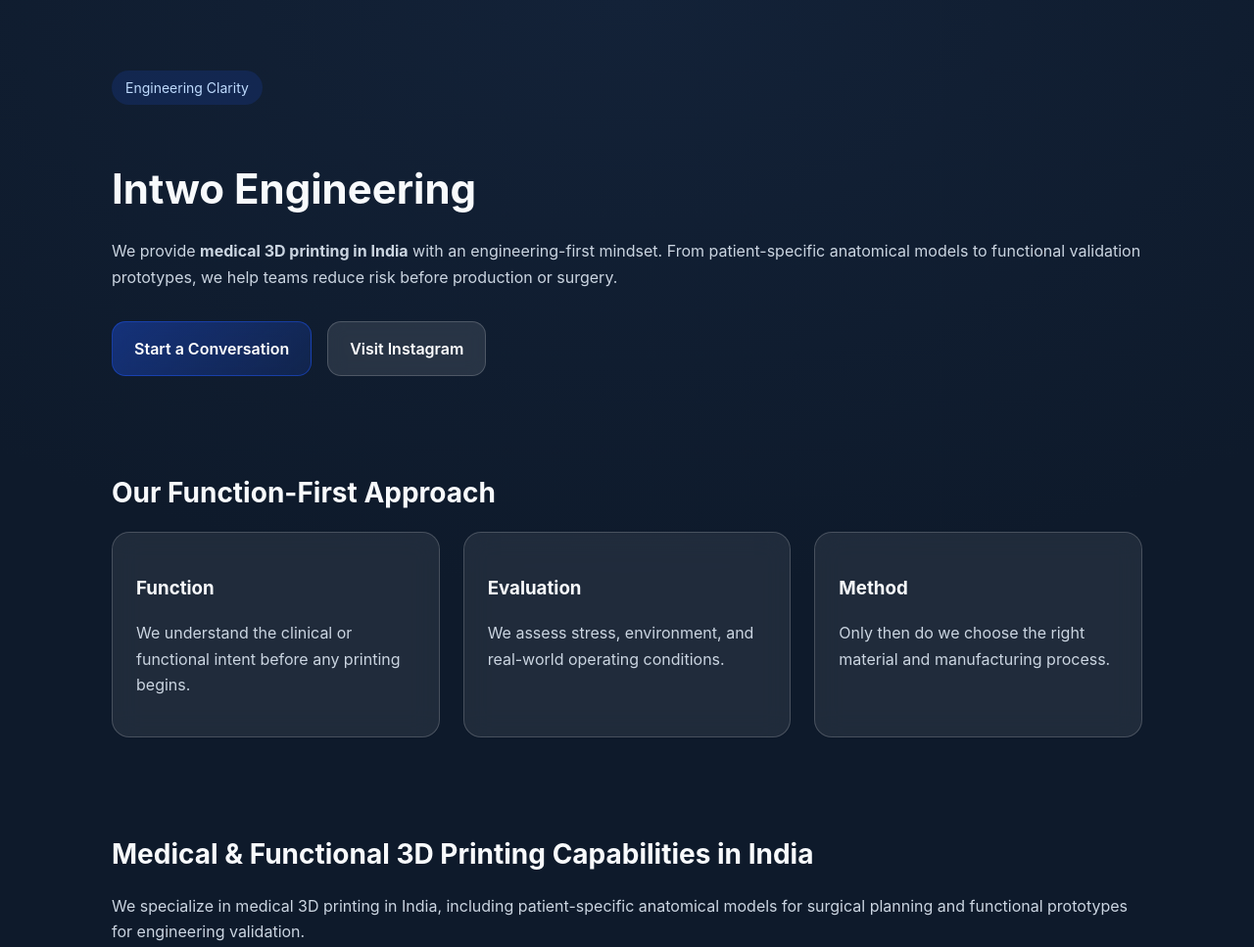
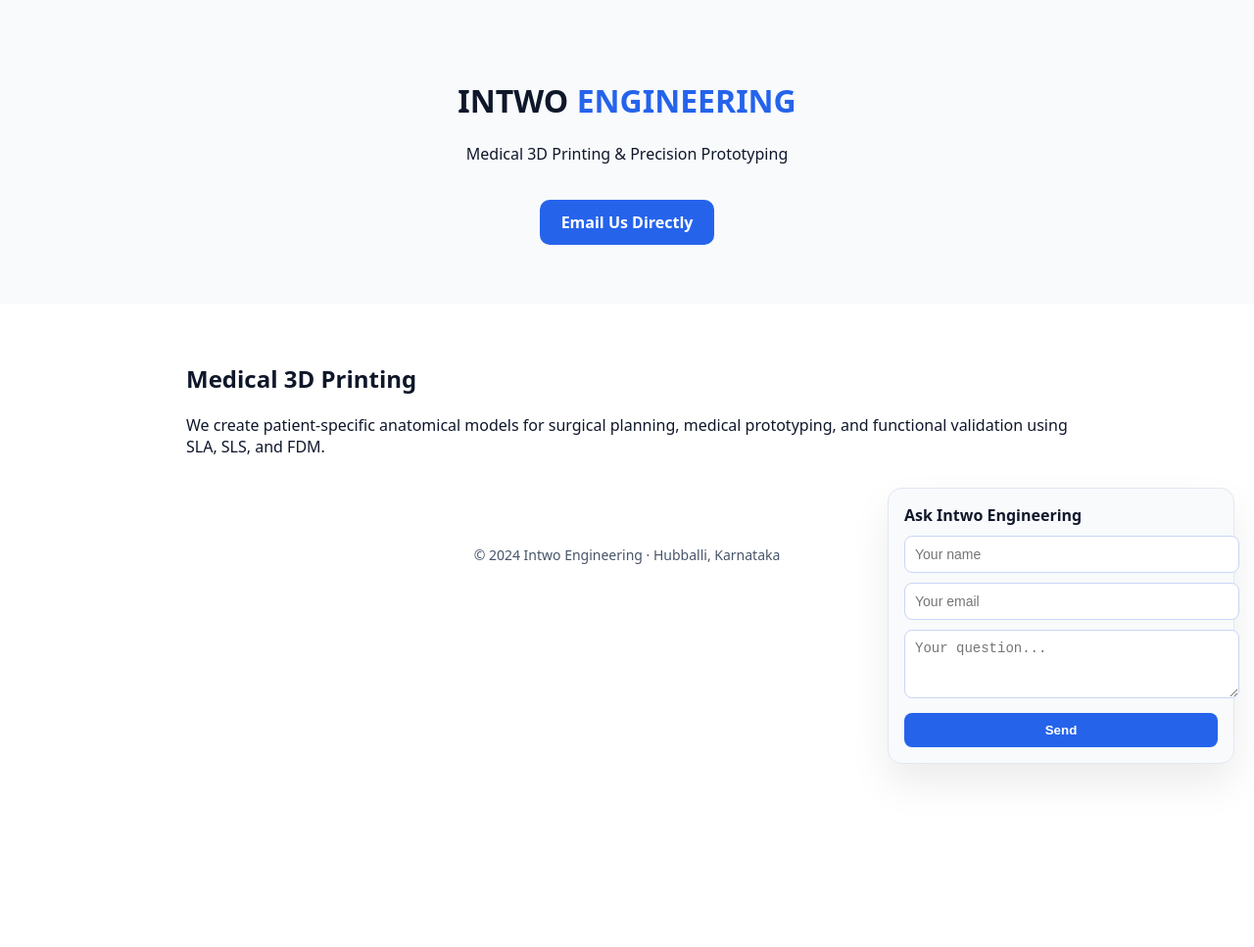
Before and after one commit to Aksahygd/intwo-engineeringg, a plain HTML site: page index.html in a window 1280 px wide. Shown: the top 967 px of the page at 98% size. After the commit the page ends 800 px from the top, so only its background shows below. Drawn offline with nearby package versions, Linux system fonts and the light colour scheme.

Commit message:
Refactor index.html for security and layout improvements
Updated the title and added security and EmailJS integration. Removed SEO and Open Graph metadata, and adjusted styles for a cleaner layout.

```diff
--- a/index.html
+++ b/index.html
@@ -2,282 +2,158 @@
 <html lang="en">
 <head>
   <meta charset="UTF-8" />
+  <title>Intwo Engineering</title>
   <meta name="viewport" content="width=device-width, initial-scale=1.0" />
 
-  <title>Intwo Engineering | Medical 3D Printing India</title>
+  <!-- Basic security -->
+  <meta http-equiv="Content-Security-Policy"
+        content="default-src 'self' https://cdn.jsdelivr.net https://api.emailjs.com;
+                 script-src 'self' https://cdn.jsdelivr.net https://api.emailjs.com;
+                 style-src 'self' 'unsafe-inline';
+                 connect-src https://api.emailjs.com;">
 
-  <!-- SEO -->
-  <meta name="description" content="Intwo Engineering provides medical 3D printing in India, specializing in patient-specific anatomical models, surgical planning, SLA, SLS, and FDM prototyping with an engineering-first approach." />
-  <meta name="keywords" content="medical 3D printing India, anatomical models India, surgical planning 3D printing, SLA SLS FDM India, patient specific medical models" />
-  <meta name="robots" content="index, follow" />
-  <link rel="canonical" href="https://www.intwoengineering.in" />
-
-  <!-- Open Graph -->
-  <meta property="og:title" content="Intwo Engineering — Medical 3D Printing in India" />
-  <meta property="og:description" content="Engineering-first medical and functional 3D printing partner for hospitals, startups and product teams in India." />
-  <meta property="og:type" content="website" />
+  <!-- EmailJS -->
+  <script src="https://cdn.jsdelivr.net/npm/emailjs-com@3/dist/email.min.js"></script>
 
   <style>
-    :root {
-      --bg: #0e1a2b;
-      --card: rgba(255,255,255,0.08);
-      --border: rgba(255,255,255,0.18);
-      --text: #f8fafc;
-      --muted: #cbd5e1;
-      --accent: #1d4ed8;
+    body {
+      font-family: system-ui, -apple-system, BlinkMacSystemFont, sans-serif;
+      margin: 0;
+      background: #ffffff;
+      color: #0f172a;
     }
 
-    * {
-      box-sizing: border-box;
+    header {
+      padding: 60px 20px;
+      text-align: center;
+      background: #f8fafc;
     }
 
-    body {
-      margin: 0;
-      font-family: Inter, system-ui, -apple-system, sans-serif;
-      background: radial-gradient(1000px 600px at top, #132238, var(--bg));
-      color: var(--text);
-      line-height: 1.65;
+    h1 span {
+      color: #2563eb;
     }
 
-    .container {
-      max-width: 1100px;
-      margin: auto;
-      padding: 72px 24px;
-    }
-
-    h1 {
-      font-size: 42px;
-      margin-bottom: 12px;
-    }
-
-    h2 {
-      font-size: 28px;
-      margin-bottom: 16px;
-    }
-
-    h3 {
-      margin-bottom: 8px;
-    }
-
-    p {
-      color: var(--muted);
+    .btn {
+      display: inline-block;
+      margin-top: 20px;
+      padding: 12px 22px;
+      background: #2563eb;
+      color: #fff;
+      text-decoration: none;
+      border-radius: 10px;
+      font-weight: 600;
     }
 
     .section {
-      margin-top: 96px;
+      max-width: 900px;
+      margin: 60px auto;
+      padding: 0 20px;
     }
 
-    .badge {
-      display: inline-block;
-      padding: 6px 14px;
-      border-radius: 999px;
-      background: rgba(29,78,216,0.18);
-      color: #bfdbfe;
-      font-size: 14px;
-      margin-bottom: 16px;
+    /* Chat widget */
+    .chatbox {
+      position: fixed;
+      bottom: 20px;
+      right: 20px;
+      width: 320px;
+      background: #f8fafc;
+      border: 1px solid #e2e8f0;
+      border-radius: 14px;
+      box-shadow: 0 20px 40px rgba(0,0,0,0.08);
+      padding: 16px;
     }
 
-    .grid {
-      display: grid;
-      grid-template-columns: repeat(auto-fit, minmax(260px, 1fr));
-      gap: 24px;
+    .chatbox h4 {
+      margin: 0 0 10px;
+      font-size: 16px;
     }
 
-    .card {
-      background: var(--card);
-      border: 1px solid var(--border);
-      border-radius: 18px;
-      padding: 24px;
-      backdrop-filter: blur(14px);
-      transition: transform 0.25s ease;
+    textarea, input {
+      width: 100%;
+      padding: 10px;
+      margin-bottom: 10px;
+      border-radius: 8px;
+      border: 1px solid #cbd5f5;
+      font-size: 14px;
     }
 
-    .card:hover {
-      transform: translateY(-4px);
+    button {
+      width: 100%;
+      padding: 10px;
+      border: none;
+      background: #2563eb;
+      color: white;
+      font-weight: 600;
+      border-radius: 8px;
+      cursor: pointer;
     }
 
-    .buttons {
-      display: flex;
-      gap: 16px;
-      flex-wrap: wrap;
-      margin-top: 32px;
-    }
-
-    .btn {
-      padding: 14px 22px;
-      border-radius: 14px;
-      border: 1px solid var(--border);
-      background: rgba(255,255,255,0.1);
-      color: white;
-      text-decoration: none;
-      font-weight: 600;
-      backdrop-filter: blur(8px);
-      transition: all 0.25s ease;
-    }
-
-    .btn:hover {
-      background: rgba(255,255,255,0.22);
-      box-shadow: 0 12px 32px rgba(0,0,0,0.45);
-      transform: translateY(-2px);
-    }
-
-    .btn.primary {
-      border-color: rgba(29,78,216,0.6);
-      background: linear-gradient(
-        135deg,
-        rgba(29,78,216,0.45),
-        rgba(29,78,216,0.18)
-      );
-    }
-
-    /* Scroll animation */
-    .reveal {
-      opacity: 0;
-      transform: translateY(40px);
-      transition: all 0.8s ease;
-    }
-
-    .reveal.active {
-      opacity: 1;
-      transform: translateY(0);
-    }
-
-    .footer {
-      margin-top: 120px;
-      padding-top: 32px;
-      border-top: 1px solid var(--border);
+    footer {
+      text-align: center;
+      padding: 30px;
       font-size: 14px;
-      color: var(--muted);
+      color: #475569;
     }
   </style>
 </head>
 
 <body>
 
-<div class="container">
+<header>
+  <h1>INTWO <span>ENGINEERING</span></h1>
+  <p>Medical 3D Printing & Precision Prototyping</p>
 
-  <!-- HERO -->
-  <section class="reveal">
-    <span class="badge">Engineering Clarity</span>
-    <h1>Intwo Engineering</h1>
+  <!-- Direct email button -->
+  <a class="btn" href="mailto:domenkarakshay@zohomail.in">
+    Email Us Directly
+  </a>
+</header>
+
+<div class="section">
+  <h2>Medical 3D Printing</h2>
   <p>
-      We provide <strong>medical 3D printing in India</strong> with an engineering-first mindset.
-      From patient-specific anatomical models to functional validation prototypes,
-      we help teams reduce risk before production or surgery.
+    We create patient-specific anatomical models for surgical planning,
+    medical prototyping, and functional validation using SLA, SLS, and FDM.
   </p>
-
-    <div class="buttons">
-      <a href="mailto:domnekarakshay@gmail.com?subject=Medical%203D%20Printing%20Inquiry"
-         class="btn primary">
-        Start a Conversation
-      </a>
-
-      <a href="https://instagram.intwoengineering.in"
-         target="_blank"
-         class="btn">
-        Visit Instagram
-      </a>
-    </div>
-  </section>
-
-  <!-- APPROACH -->
-  <section class="section reveal">
-    <h2>Our Function-First Approach</h2>
-    <div class="grid">
-      <div class="card reveal">
-        <h3>Function</h3>
-        <p>We understand the clinical or functional intent before any printing begins.</p>
-      </div>
-      <div class="card reveal">
-        <h3>Evaluation</h3>
-        <p>We assess stress, environment, and real-world operating conditions.</p>
-      </div>
-      <div class="card reveal">
-        <h3>Method</h3>
-        <p>Only then do we choose the right material and manufacturing process.</p>
-      </div>
-    </div>
-  </section>
-
-  <!-- CAPABILITIES -->
-  <section class="section reveal">
-    <h2>Medical & Functional 3D Printing Capabilities in India</h2>
-    <p>
-      We specialize in medical 3D printing in India, including patient-specific anatomical
-      models for surgical planning and functional prototypes for engineering validation.
-    </p>
-
-    <div class="grid">
-      <div class="card reveal">
-        <h3>CAD Design & Optimization</h3>
-        <p>Geometry refinement for accuracy, strength, and manufacturability.</p>
-      </div>
-      <div class="card reveal">
-        <h3>FDM Prototyping</h3>
-        <p>Rapid validation models for form, fit, and early testing.</p>
-      </div>
-      <div class="card reveal">
-        <h3>SLA Precision Models</h3>
-        <p>High-accuracy parts for medical and engineering evaluation.</p>
-      </div>
-      <div class="card reveal">
-        <h3>SLS Functional Parts</h3>
-        <p>Durable, production-grade components for real-world testing.</p>
-      </div>
-    </div>
-  </section>
-
-  <!-- WHY -->
-  <section class="section reveal">
-    <h2>Why Clients Choose Intwo</h2>
-    <div class="grid">
-      <div class="card reveal">Engineering-first mindset</div>
-      <div class="card reveal">Fast turnaround without compromising accuracy</div>
-      <div class="card reveal">Medical & functional printing under one roof</div>
-      <div class="card reveal">Founder-led involvement</div>
-      <div class="card reveal">Short-cycle validation support</div>
-      <div class="card reveal">Case-based medical modeling</div>
-    </div>
-  </section>
-
-  <!-- CTA -->
-  <section class="section reveal">
-    <h2>Connect With Us</h2>
-    <p>
-      If you are evaluating a design, medical case, or concept,
-      we’ll tell you what is possible — and what is not.
-    </p>
-
-    <div class="buttons">
-      <a href="mailto:domnekarakshay@gmail.com?subject=Project%20Evaluation"
-         class="btn primary">
-        Email Us
-      </a>
 </div>
 
-    <p style="margin-top:20px;">
-      📍 Mumbai | Hubli | Bangalore
-    </p>
-  </section>
+<!-- Chatbot -->
+<div class="chatbox">
+  <h4>Ask Intwo Engineering</h4>
 
-  <div class="footer">
-    © Intwo Engineering — Medical 3D Printing India
+  <form id="chat-form">
+    <input type="text" name="user_name" placeholder="Your name" required />
+    <input type="email" name="user_email" placeholder="Your email" required />
+    <textarea name="message" rows="3" placeholder="Your question..." required></textarea>
+    <button type="submit">Send</button>
+  </form>
 </div>
 
-</div>
+<footer>
+  © 2024 Intwo Engineering · Hubballi, Karnataka
+</footer>
 
 <script>
-  const reveals = document.querySelectorAll('.reveal');
+  (function() {
+    emailjs.init("YOUR_PUBLIC_KEY"); // ← replace
+  })();
 
-  const observer = new IntersectionObserver(entries => {
-    entries.forEach(entry => {
-      if (entry.isIntersecting) {
-        entry.target.classList.add('active');
+  document.getElementById("chat-form").addEventListener("submit", function(e) {
+    e.preventDefault();
+
+    emailjs.sendForm(
+      "YOUR_SERVICE_ID",
+      "YOUR_TEMPLATE_ID",
+      this
+    ).then(
+      function() {
+        alert("Message sent successfully!");
+      },
+      function(error) {
+        alert("Failed to send. Try again.");
       }
+    );
   });
-  }, { threshold: 0.15 });
-
-  reveals.forEach(el => observer.observe(el));
 </script>
 
 </body>
```
Lines whose indentation alone changed are shown as unchanged.
